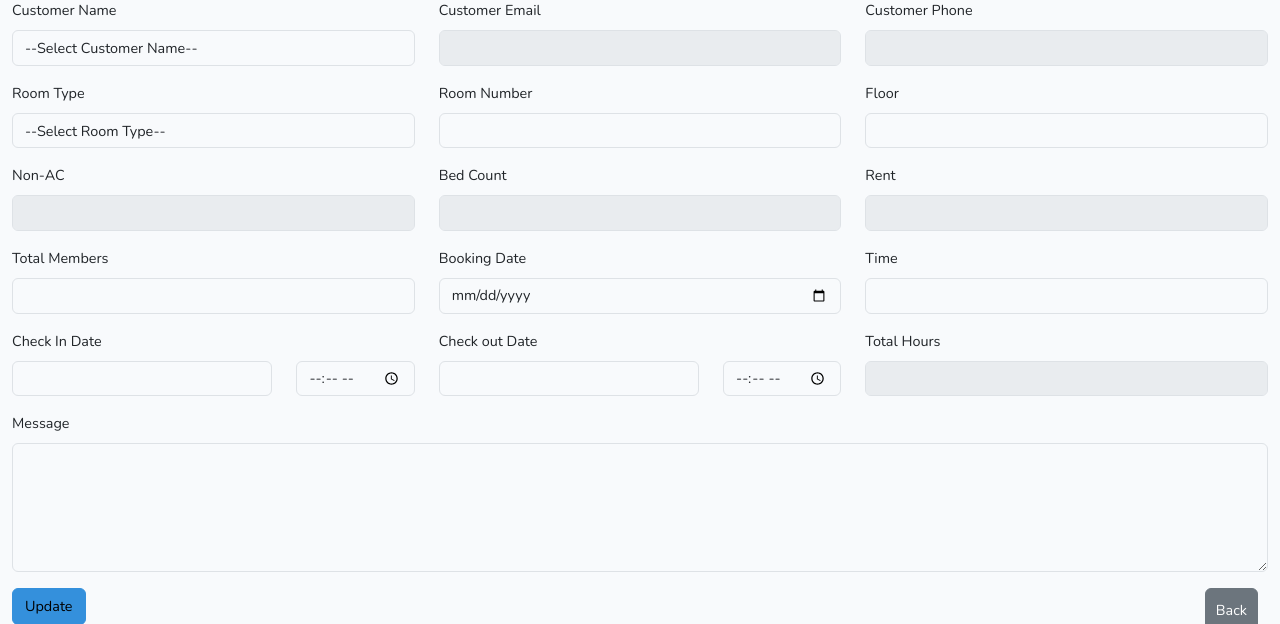
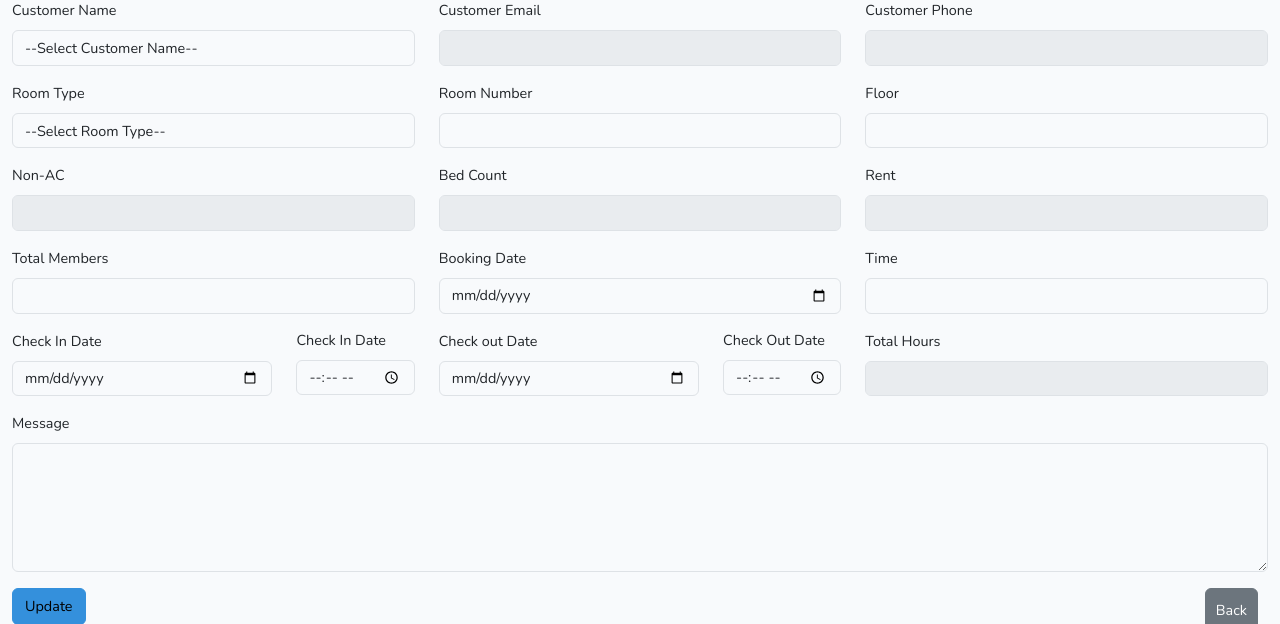
Before and after one commit to drashtipatell18/Hotel_Management, a Laravel app: page /form/booking/edit/1 in a window 1280 px wide. Shown: the part 1033-1657 px from the top of the page. Run offline with Laravel 10, Linux system fonts and the light colour scheme; a user stored in the database is signed in; data comes from the database, SQL or seed files in the repository; data that the repository does not hold is empty; style sheets or scripts are compiled from the project's sources; some libraries are stand-ins or nearby versions.

Commit message:
css changes

```diff
--- a/resources/views/formbooking/bookingedit.blade.php
+++ b/resources/views/formbooking/bookingedit.blade.php
@@ -18,6 +18,9 @@
             position: relative;
             white-space: nowrap;
             z-index: 2;
+        }
+        .top-contant{
+            margin-top: -12px;
         }
     </style>
     {{-- message --}}
@@ -175,11 +178,11 @@
                                     <div class="row">
                                         <div class="col-md-8">
                                             <div class="">
-                                                <input type="text" id="check_in_date" class="form-control" name="check_in_date" value="{{ $bookingEdit->check_in_date }}">
+                                                <input type="date" id="check_in_date" class="form-control" name="check_in_date" value="{{ $bookingEdit->check_in_date }}">
                                             </div>
                                         </div>
-                                        <div class="col-md-4">
-                                            <input type="time" class="form-control @error('check_in_time') is-invalid @enderror"  name="check_in_time" id="check_in_time" value="{{ $bookingEdit->check_in_time }}">
+                                        <div class="col-md-4" style="margin-top: -32px">
+                                            <label>Check In Date</label><input type="time" class="form-control @error('check_in_time') is-invalid @enderror"  name="check_in_time" id="check_in_time" value="{{ $bookingEdit->check_in_time }}">
                                             @error('check_in_time')
                                                 <div class="error text-danger">{{ $message }}</div>
                                             @enderror
@@ -193,11 +196,11 @@
                                     <div class="row">
                                         <div class="col-md-8">
                                             <div class="">
-                                                <input type="text" id="check_out_date" class="form-control" name="check_out_date" value="{{ $bookingEdit->check_out_date }}">
+                                                <input type="date" id="check_out_date" class="form-control" name="check_out_date" value="{{ $bookingEdit->check_out_date }}">
                                             </div>
                                         </div>
-                                        <div class="col-md-4">
-                                            <input type="time" class="form-control @error('check_out_time') is-invalid @enderror"  name="check_out_time" id="check_out_time" value="{{ $bookingEdit->check_out_time }}">
+                                        <div class="col-md-4" style="margin-top: -32px">
+                                            <label>Check Out Date</label><input type="time" class="form-control @error('check_out_time') is-invalid @enderror"  name="check_out_time" id="check_out_time" value="{{ $bookingEdit->check_out_time }}">
                                             @error('check_out_time')
                                                 <div class="error text-danger">{{ $message }}</div>
                                             @enderror
```
